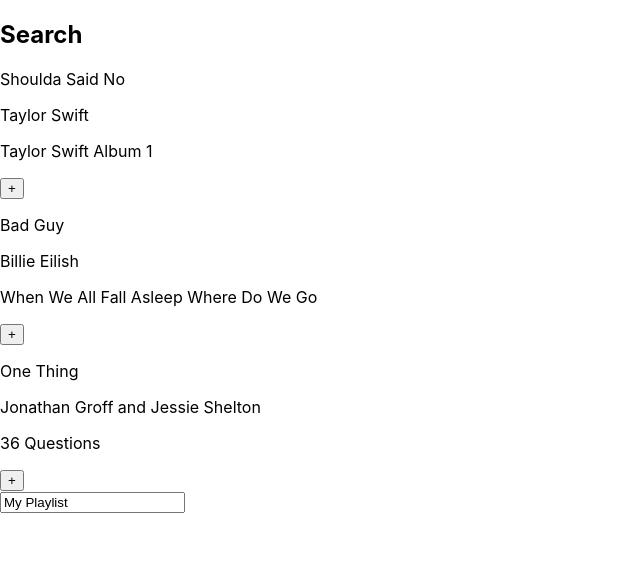
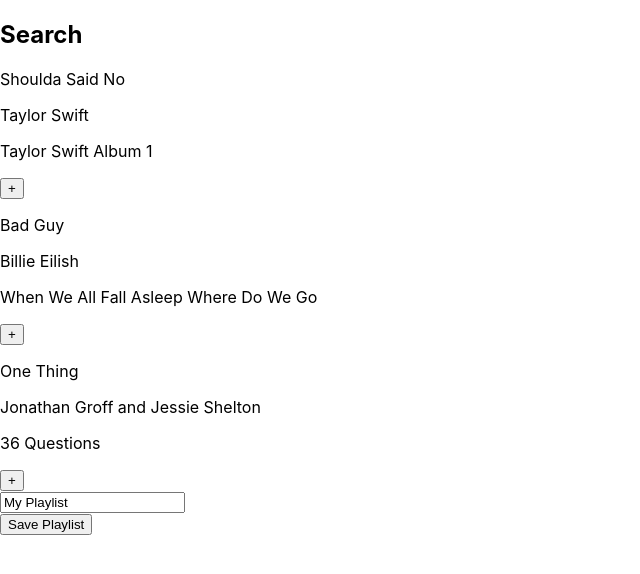
Before and after one commit to abigailhartnett/jammming, a React (Create React App) app: page / in a window 1280 px wide. Shown: the top 574 px of the page, without its empty margins (0-640 px from the left). Built offline with nearby package versions, Linux system fonts and the light colour scheme.

Commit message:
Create skeleton of save playlist to Spotify feature

```diff
--- a/src/App.js
+++ b/src/App.js
@@ -10,18 +10,21 @@ let trackList = [
     name: "Shoulda Said No",
     artist: "Taylor Swift",
     album: "Taylor Swift Album 1",
+    uri: "/tracks/1",
   },
   {
     id: "2",
     name: "Bad Guy",
     artist: "Billie Eilish",
     album: "When We All Fall Asleep Where Do We Go",
+    uri: "/tracks/2",
   },
   {
     id: "3",
     name: "One Thing",
     artist: "Jonathan Groff and Jessie Shelton",
     album: "36 Questions",
+    uri: "/tracks/3",
   },
 ];
 
@@ -30,9 +33,15 @@ let playlist = {
   tracks: [],
 };
 
+let savedPlaylist = {
+  name: "",
+  tracks: [],
+};
+
 function App() {
   const [tracks, setTracks] = useState(trackList);
   const [list, setList] = useState(playlist);
+  const [savedList, setSavedList] = useState(savedPlaylist);
 
   function addToPlaylist(track) {
     if (!list.tracks.includes(track)) {
@@ -57,6 +66,14 @@ function App() {
     }));
   }
 
+  function savePlaylist() {
+    const uris = list.tracks.map((track) => track.uri);
+    setSavedList((prev) => ({ name: list.name, tracks: uris }));
+    console.log(savedList);
+    setList((prev) => ({ name: "", tracks: [] }));
+    console.log(playlist);
+  }
+
   return (
     <div>
       <SearchResults trackList={tracks} addToPlaylist={addToPlaylist} />
@@ -64,6 +81,7 @@ function App() {
         playlist={list}
         removeFromPlaylist={removeFromPlaylist}
         changeName={changeName}
+        savePlaylist={savePlaylist}
       />
       {console.log(list)}
     </div>
--- a/src/components/Playlist.js
+++ b/src/components/Playlist.js
@@ -1,8 +1,13 @@
 import TrackList from "./TrackList";
+import Button from "./Button";
 
-function Playlist({ playlist, removeFromPlaylist, changeName }) {
+function Playlist({ playlist, removeFromPlaylist, changeName, savePlaylist }) {
   function changeHandler(event) {
     changeName(event.target.value);
+  }
+
+  function clickHandlerSave(event) {
+    savePlaylist();
   }
 
   return (
@@ -18,6 +23,7 @@ function Playlist({ playlist, removeFromPlaylist, changeName }) {
         tracks={playlist.tracks}
         removeFromPlaylist={removeFromPlaylist}
       />
+      <Button onClick={clickHandlerSave}>Save Playlist</Button>
     </div>
   );
 }
```
